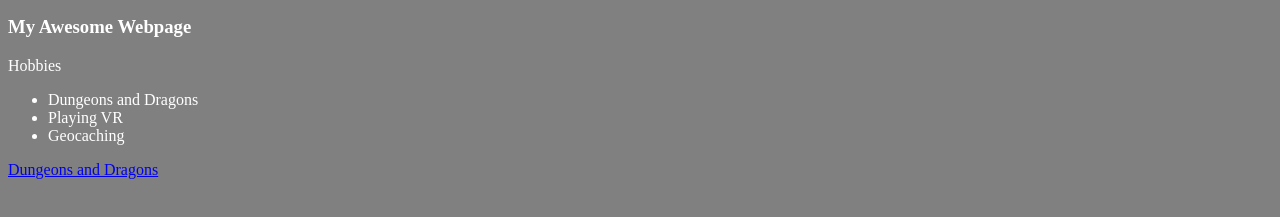
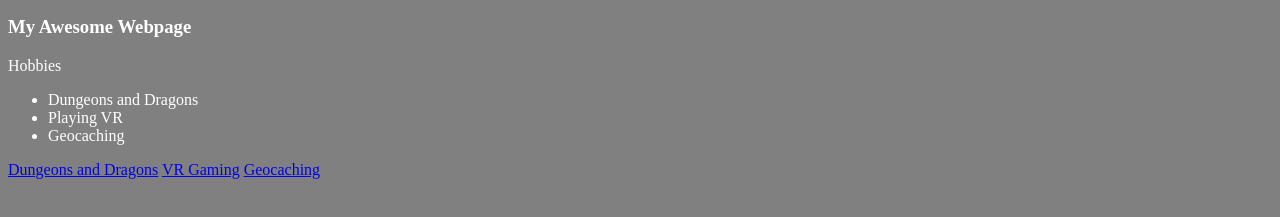
Before and after one commit to jgrissom7/jgrissom7.github.io, a plain HTML site: page index.html in a window 1280 px wide. Shown: the part 215-432 px from the top of the page. Drawn offline with Linux system fonts and the light colour scheme.

Commit message:
links added

```diff
--- a/index.html
+++ b/index.html
@@ -19,6 +19,8 @@
         </p>
         <p>
             <a href="https://dnd.wizards.com/">Dungeons and Dragons</a>
+            <a href="https://vrmasterleague.com/">VR Gaming</a>
+            <a href="https://www.geocaching.com/blog/2018/03/what-is-geocaching/">Geocaching</a>
         </p>
     </body>
 
```
